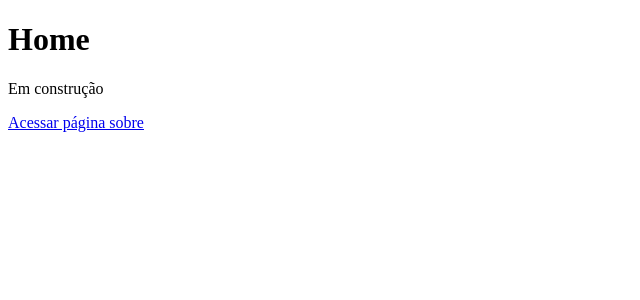
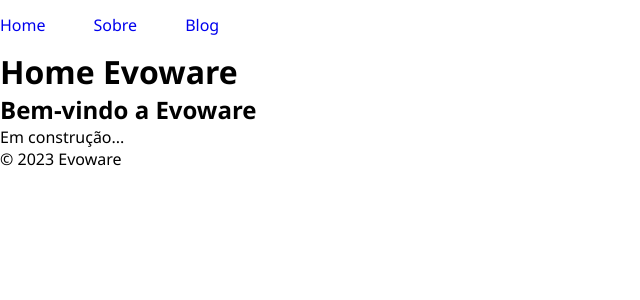
Before and after one commit to evandro-tomaz/ideia-unica, a Next.js app: page / in a window 1280 px wide. Shown: the top 300 px of the page, without its empty margins (0-640 px from the left). Built offline with nearby package versions, Linux system fonts and the light colour scheme.

Commit message:
Algumas alterações teste

```diff
--- /dev/null
+++ b/components/footer.js
@@ -0,0 +1,9 @@
+function Footer() {
+    return (
+        <footer>
+            <p>&copy; {new Date().getFullYear()} Evoware</p>
+        </footer>
+    )
+}
+
+export default Footer;
--- /dev/null
+++ b/components/navbar.js
@@ -0,0 +1,16 @@
+import Link from "next/link";
+import styles from '../styles/Navbar.module.css'
+
+function Navbar() {
+    return (
+        <div>
+            <nav className={styles.container}>
+                <Link href="/">Home</Link>
+                <Link href="/sobre">Sobre</Link>
+                <Link href="/blog">Blog</Link>
+            </nav>
+        </div>
+    );
+}
+
+export default Navbar;
--- /dev/null
+++ b/pages/_app.js
@@ -0,0 +1,17 @@
+import '../styles/global.css';
+import Navbar from '../components/navbar';
+import Footer from '../components/footer';
+
+function MainApp({ Component, pageProps }) {
+    return (
+        <div>
+            <Navbar />
+            <main>
+                <Component {...pageProps} />
+            </main>
+            <Footer />
+        </div>
+    );
+}
+
+export default MainApp;
--- a/pages/index.js
+++ b/pages/index.js
@@ -1,15 +1,11 @@
-import Link from "next/link";
-
-function Home() {
+function HomePage() {
     return (
         <div>
-            <h1>Home</h1>
-            <p>Em construção</p>
-            <Link href="/sobre">
-                Acessar página sobre
-            </Link>
+            <h1>Home Evoware</h1>
+            <h2>Bem-vindo a Evoware</h2>
+            <p>Em construção...</p>
         </div>
     )
 }
 
-export default Home;
+export default HomePage;
--- /dev/null
+++ b/styles/Navbar.module.css
@@ -0,0 +1,12 @@
+.container {
+    max-width: 1360px;
+    height: 50px;
+    margin: 0 auto;
+    display: flex;
+    gap: 3rem;
+    align-items: center;
+}
+
+.container a {
+    text-decoration: none !important;
+}
--- /dev/null
+++ b/styles/global.css
@@ -0,0 +1,6 @@
+* {
+    margin: 0;
+    padding: 0;
+    box-sizing: border-box;
+    font-family: 'Segoe UI', Tahoma, Geneva, Verdana, sans-serif;
+}
```
Also changed, not shown: pages/blog.js (added, +10 -0 lines), pages/sobre.js (+2 -7 lines), api/tempo.js (renamed from pages/api/tempo.js).
